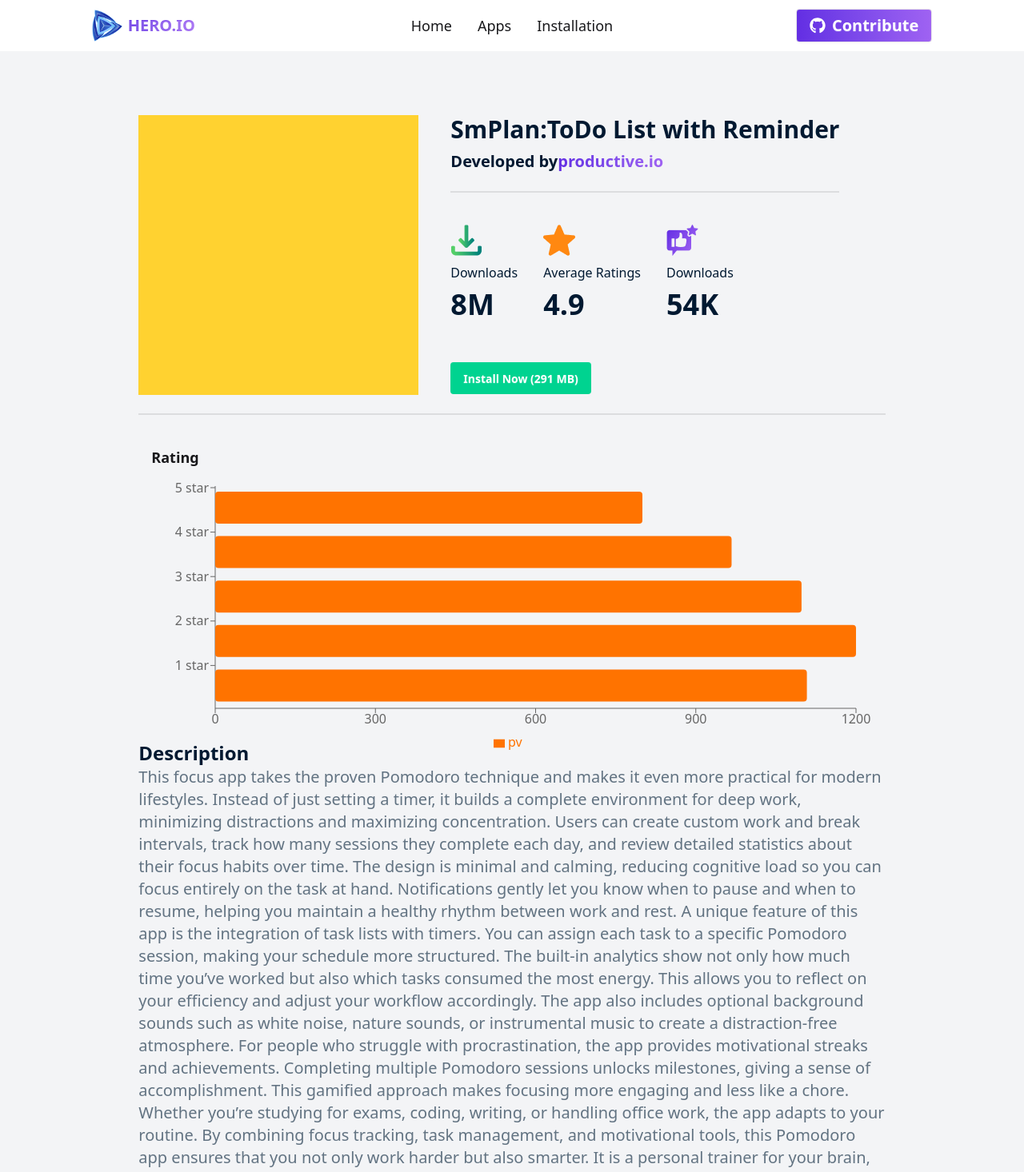
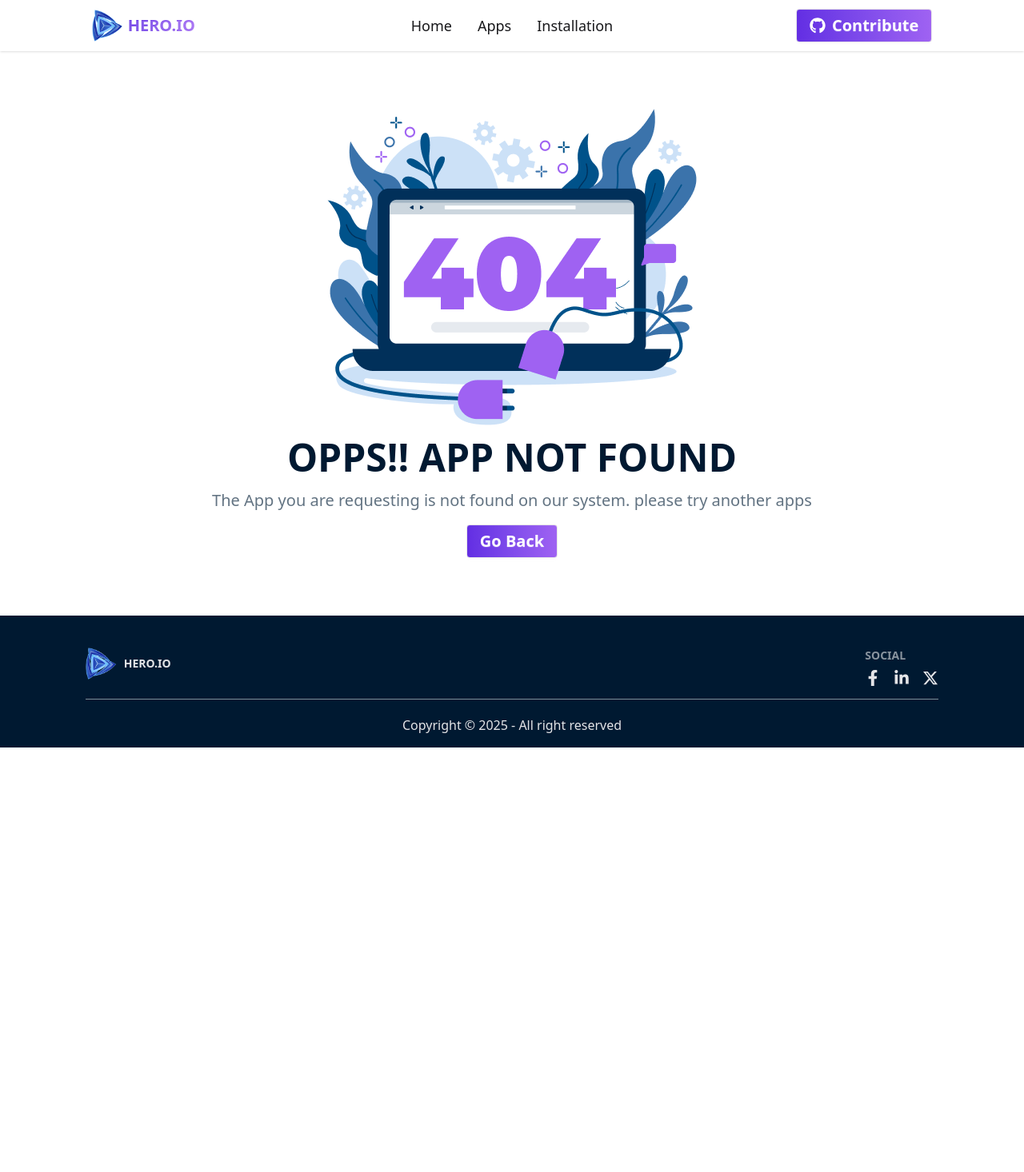
Before and after one commit to jahidjubaer/PH8-app-store, a React (Vite) app: page /appDetails in a window 1280 px wide. Shown: the top 1466 px of the page at 80% size. After the commit the page ends 935 px from the top, so only its background shows below. Built offline with nearby package versions, Linux system fonts and the light colour scheme.

Commit message:
App details card dynamic

```diff
--- a/src/pages/app-details/AppDetails.jsx
+++ b/src/pages/app-details/AppDetails.jsx
@@ -2,51 +2,38 @@ import React from "react";
 
 import AppBarChart from "./AppBarChart";
 import AppDetailsCard from "./AppDetailsCard";
+import { useLoaderData, useParams } from "react-router";
 
 const AppDetails = () => {
+  // get the id here click using params ;
+  const { id } = useParams();
+  const appId = parseInt(id);
+
+  // data load from router
+  const allAppsData = useLoaderData();
+
+  // find the single data using id here clicked
+  const appData = allAppsData.find((app) => app.id === appId);
+
+  const { description} = appData;
+
   return (
     <div className="bg-gray-100 p-20">
       {/* container  */}
       <div className="w-11/12 lg:w-10/12 mx-auto">
         {/* card */}
-        <AppDetailsCard></AppDetailsCard>
+        <AppDetailsCard appData={appData}></AppDetailsCard>
 
         <div className="divider"></div>
 
         {/* bar chart  */}
       </div>
-      <AppBarChart></AppBarChart>
+      <AppBarChart appData={appData}></AppBarChart>
 
       <div className="w-11/12 lg:w-10/12 mx-auto">
         <h1 className=" text-2xl font-semibold text-[#001931] ">Description</h1>
         <p className=" text-[#627382] text-xl ">
-          This focus app takes the proven Pomodoro technique and makes it even
-          more practical for modern lifestyles. Instead of just setting a timer,
-          it builds a complete environment for deep work, minimizing
-          distractions and maximizing concentration. Users can create custom
-          work and break intervals, track how many sessions they complete each
-          day, and review detailed statistics about their focus habits over
-          time. The design is minimal and calming, reducing cognitive load so
-          you can focus entirely on the task at hand. Notifications gently let
-          you know when to pause and when to resume, helping you maintain a
-          healthy rhythm between work and rest. A unique feature of this app is
-          the integration of task lists with timers. You can assign each task to
-          a specific Pomodoro session, making your schedule more structured. The
-          built-in analytics show not only how much time you’ve worked but also
-          which tasks consumed the most energy. This allows you to reflect on
-          your efficiency and adjust your workflow accordingly. The app also
-          includes optional background sounds such as white noise, nature
-          sounds, or instrumental music to create a distraction-free atmosphere.
-          For people who struggle with procrastination, the app provides
-          motivational streaks and achievements. Completing multiple Pomodoro
-          sessions unlocks milestones, giving a sense of accomplishment. This
-          gamified approach makes focusing more engaging and less like a chore.
-          Whether you’re studying for exams, coding, writing, or handling office
-          work, the app adapts to your routine. By combining focus tracking,
-          task management, and motivational tools, this Pomodoro app ensures
-          that you not only work harder but also smarter. It is a personal
-          trainer for your brain, keeping you disciplined, refreshed, and
-          productive throughout the day.
+         {description}
         </p>
       </div>
     </div>
--- a/src/pages/app-details/AppDetailsCard.jsx
+++ b/src/pages/app-details/AppDetailsCard.jsx
@@ -2,23 +2,37 @@ import React from "react";
 import downloadImg from "../../assets/icon-downloads.png";
 import ratingImg from "../../assets/icon-ratings.png";
 import reviewImg from "../../assets/icon-review.png";
-const AppDetailsCard = () => {
+const AppDetailsCard = ({ appData }) => {
+  console.log(appData);
+
+  const { title, companyName, reviews, size, downloads, ratings, image } = appData;
+  let totalRating = 0;
+  let i = 1;
+  let numberOfPeopleRated = 0;
+  ratings.map((data) => {
+    totalRating += data.count * i;
+    i++;
+    numberOfPeopleRated += data.count;
+  });
+
+  const avgRating = (totalRating / numberOfPeopleRated).toFixed(1);
+
+  console.log(avgRating);
+
   return (
     <div className="flex gap-10">
       <div className="w-[350px] h-[350px] bg-amber-300">
-        <img src="" alt="" />
+        <img src={image} alt="" className="w-full h-full object-cover" />
       </div>
 
       <div>
         <div>
           {/* header */}
-          <h1 className=" text-[#001931] text-3xl font-bold mb-2 ">
-            SmPlan:ToDo List with Reminder
-          </h1>
+          <h1 className=" text-[#001931] text-3xl font-bold mb-2 ">{title}</h1>
           <p className=" text-[#001931] text-xl font-semibold mb-2">
             Developed by
             <span className="bg-gradient-to-r from-[#632EE3]  to-[#9F62F2] bg-clip-text text-transparent">
-              productive.io
+              {companyName}
             </span>
           </p>
           <div className="divider"></div>
@@ -29,24 +43,28 @@ const AppDetailsCard = () => {
           <div className=" space-y-2 ">
             <img src={downloadImg} alt="" />
 
-            <p className="text-[#001931]">Downloads</p>
-            <h1 className=" text-4xl  text-[#001931] font-semibold ">8M</h1>
+            <p className="text-[#001931]">Downloads </p>
+            <h1 className=" text-4xl  text-[#001931] font-semibold ">
+              {downloads}{" "}
+            </h1>
           </div>
           <div className=" space-y-2 ">
             <img src={ratingImg} alt="" />
 
             <p className="text-[#001931]">Average Ratings</p>
-            <h1 className=" text-4xl text-[#001931] font-semibold ">4.9</h1>
+            <h1 className=" text-4xl text-[#001931] font-semibold ">{avgRating}</h1>
           </div>
           <div className=" space-y-2 ">
             <img src={reviewImg} alt="" />
 
-            <p className="text-[#001931]">Downloads</p>
-            <h1 className=" text-4xl text-[#001931] font-semibold ">54K</h1>
+            <p className="text-[#001931]">Total Reviews</p>
+            <h1 className=" text-4xl text-[#001931] font-semibold ">
+              {reviews}
+            </h1>
           </div>
         </div>
         <button className="btn bg-[#00D390] border-none text-white mt-5">
-          Install Now (291 MB)
+          Install Now ( {size} MB )
         </button>
       </div>
     </div>
--- a/src/pages/home/Home.jsx
+++ b/src/pages/home/Home.jsx
@@ -2,6 +2,7 @@ import React from "react";
 import Banner from "../../components/banner/Banner";
 import TrendingApps from "./TrendingApps";
 import { useLoaderData } from "react-router";
+import AppDetails from "../app-details/AppDetails";
 
 const Home = () => {
   const TrendingAppsData = useLoaderData();
@@ -24,6 +25,8 @@ const Home = () => {
           ))}
         </div>
       </div>
+
+
     </div>
   );
 };
--- a/src/pages/home/TrendingApps.jsx
+++ b/src/pages/home/TrendingApps.jsx
@@ -1,16 +1,18 @@
 import React from "react";
 import { FaStar } from "react-icons/fa";
 import { FiDownload } from "react-icons/fi";
-import { useNavigate } from "react-router";
+import { Link } from "react-router";
 
 const TrendingApps = ({ appData }) => {
   // disturcture data ;
-  const { image, title, ratingAvg, downloads } = appData;
+  const { id, image, title, ratingAvg, downloads } = appData;
+  // console.log(id);
 
-  const navigate = useNavigate();
+
   return (
     // card of each apps
-    <div onClick={() => navigate("/appDetails")} className="p-4 bg-white shadow-lg rounded-lg  border-2">
+    <Link to={`/appDetails/${id}`}>
+      <div className="p-4 bg-white shadow-lg rounded-lg  border-2">
         <div className="bg-[#D9D9D9] w-[350px] h-[350px] mx-auto rounded-xl">
           <img src={image} className="w-full h-full object-cover rounded-xl" />
         </div>
@@ -30,6 +32,7 @@ const TrendingApps = ({ appData }) => {
           </button>
         </div>
       </div>
+    </Link>
   );
 };
 
--- a/src/routes/Routes.jsx
+++ b/src/routes/Routes.jsx
@@ -38,7 +38,8 @@ export const router = createBrowserRouter([
         Component: Installation,
       },
       {
-        path: "/appDetails",
+        path: "/appDetails/:id",
+        loader: () => fetch("/TrendingApps.json"),
         Component: AppDetails,
       }
     ],
```
Lines whose indentation alone changed are shown as unchanged.
